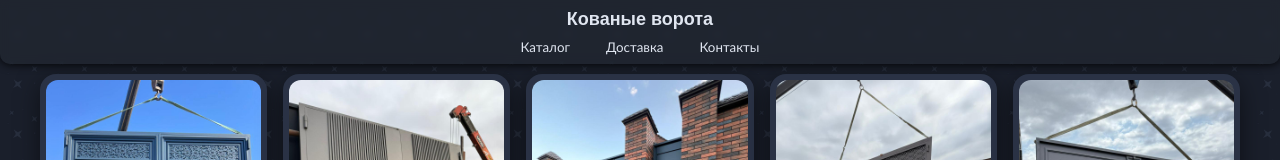
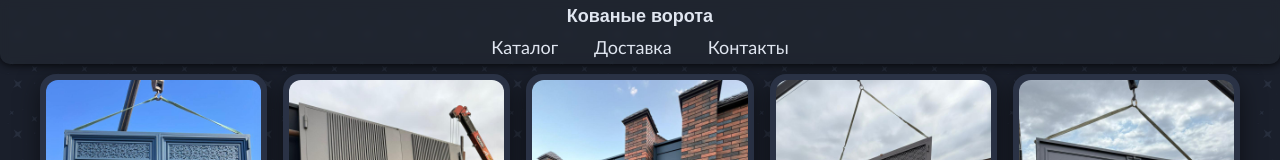
Before and after one commit to xh3t4g/Doorix-React, a React (Vite) app: page / in a window 1280 px wide. Shown: the top 160 px of the page. Built offline with nearby package versions, Linux system fonts and the light colour scheme.

Commit message:
небольшие визуальные улучшения и оптимизация адаптации #2

```diff
--- a/src/css/index.css
+++ b/src/css/index.css
@@ -62,6 +62,8 @@ body {
         text-decoration: none;
         border: none;
         font-family: 'Gill Sans', 'Gill Sans MT', Calibri, 'Trebuchet MS', sans-serif;
+        font-size: 18px;
+        font-weight: 500;
         transition: all 0.3s ease;
     }
 
```
